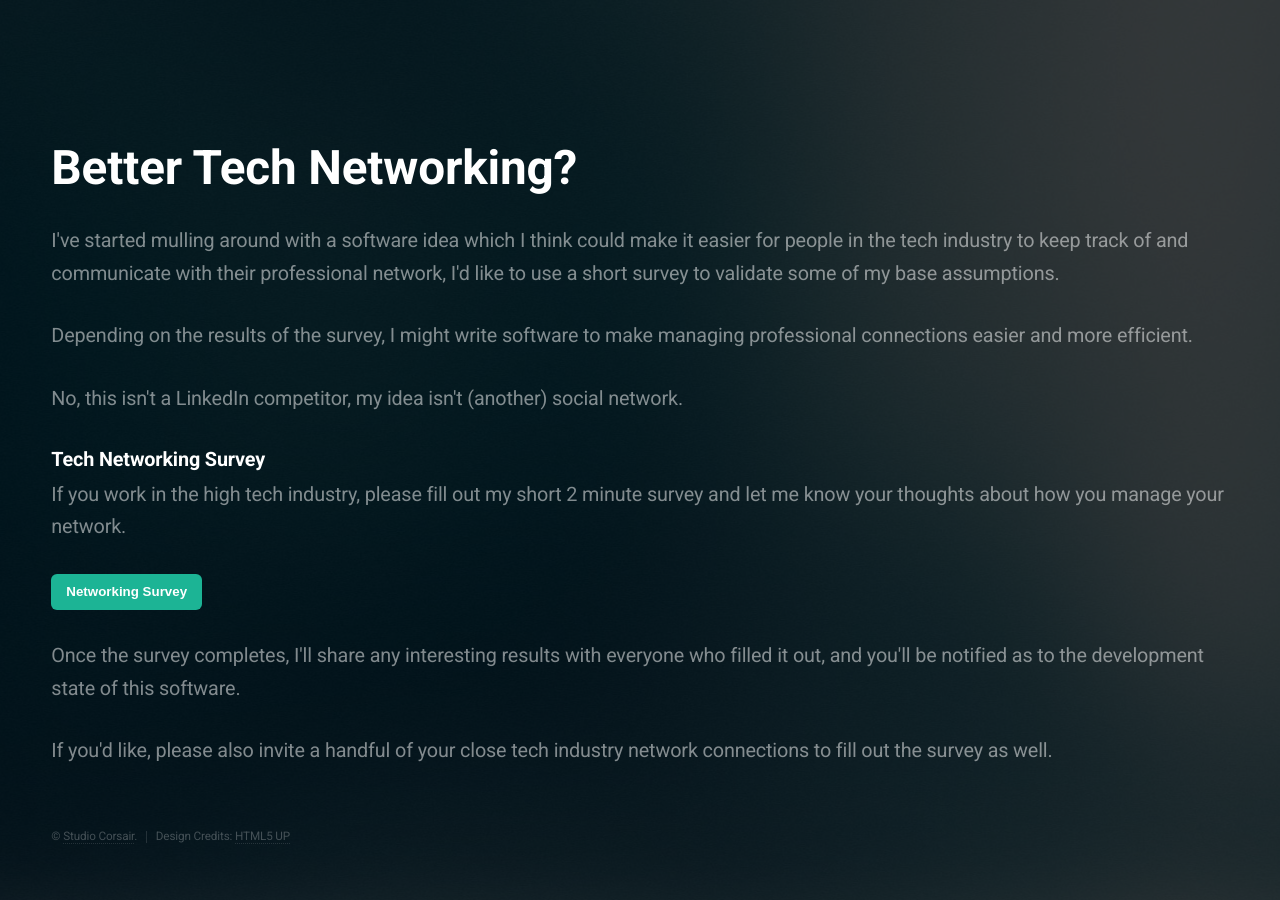
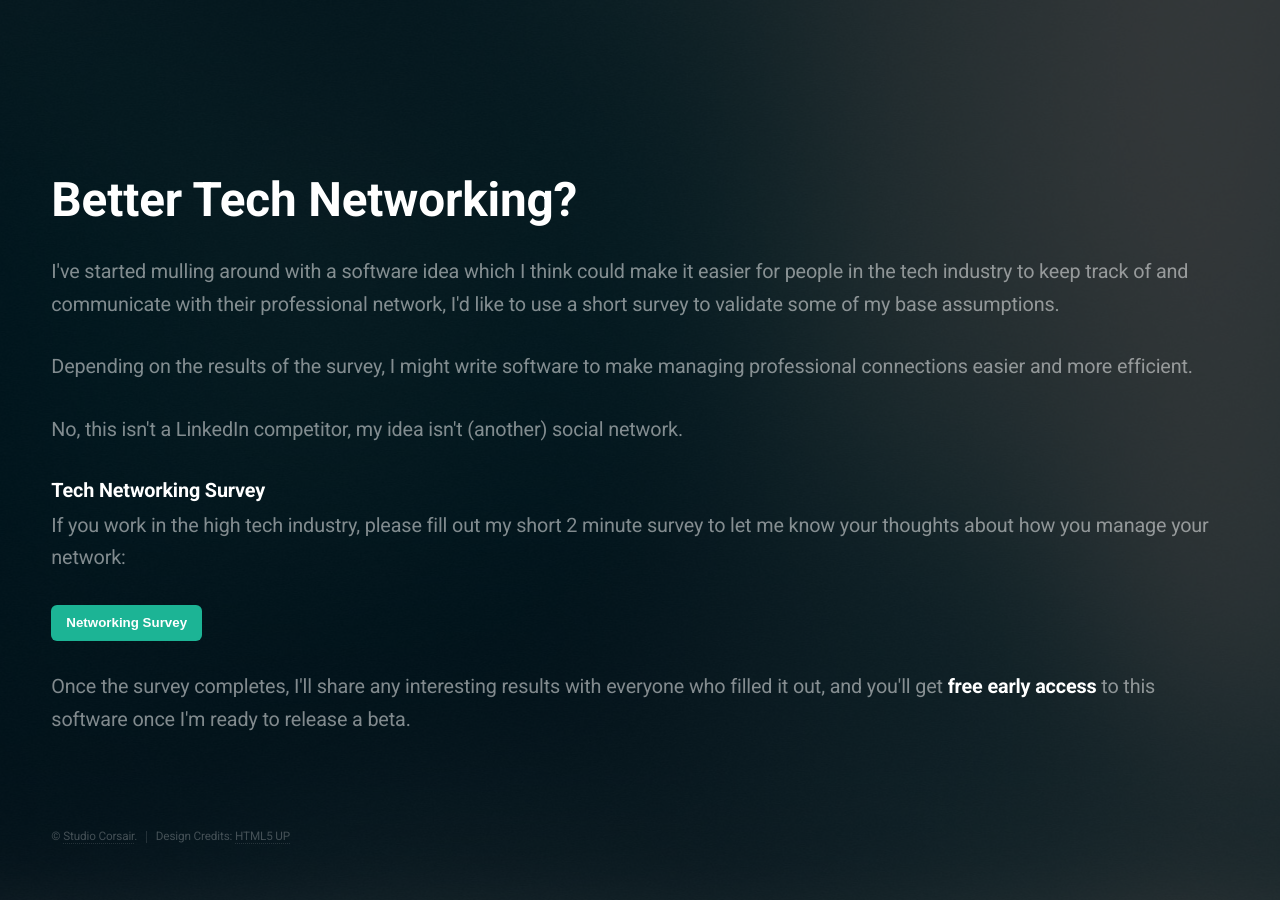
Before and after one commit to jrejaud/jrejaud.github.io, a Jekyll site: the page built from networking.html, in a window 1280 px wide. Built offline with Jekyll 4.4.1, drawn with Linux system fonts in a browser that asks for light colours; Markdown is read by kramdown in place of the engine named in the settings.

Commit message:
Changed networking survey

```diff
--- a/_layouts/networking.html
+++ b/_layouts/networking.html
@@ -23,10 +23,9 @@
 				<p>Depending on the results of the survey, I might write software to make managing professional connections easier and more efficient.</p>
 				<p>No, this isn't a LinkedIn competitor, my idea isn't (another) social network.</p>
 				<h3>Tech Networking Survey</h3>
-				<p>If you work in the high tech industry, please fill out my short 2 minute survey and let me know your thoughts about how you manage your network.</p>
-				<p><button>Networking Survey</button></p>
-				<p>Once the survey completes, I'll share any interesting results with everyone who filled it out, and you'll be notified as to the development state of this software.</p>
-				<p>If you'd like, please also invite a handful of your close tech industry network connections to fill out the survey as well.</p>
+				<p>If you work in the high tech industry, please fill out my short 2 minute survey to let me know your thoughts about how you manage your network:</p>
+				<p><button href="http://goo.gl/forms/VPsbekZFPX9uApWg1">Networking Survey</button></p>
+				<p>Once the survey completes, I'll share any interesting results with everyone who filled it out, and you'll get <b>free early access</b> to this software once I'm ready to release a beta.</p>
 			</header>
 
 		<!-- Signup Form -->
```
